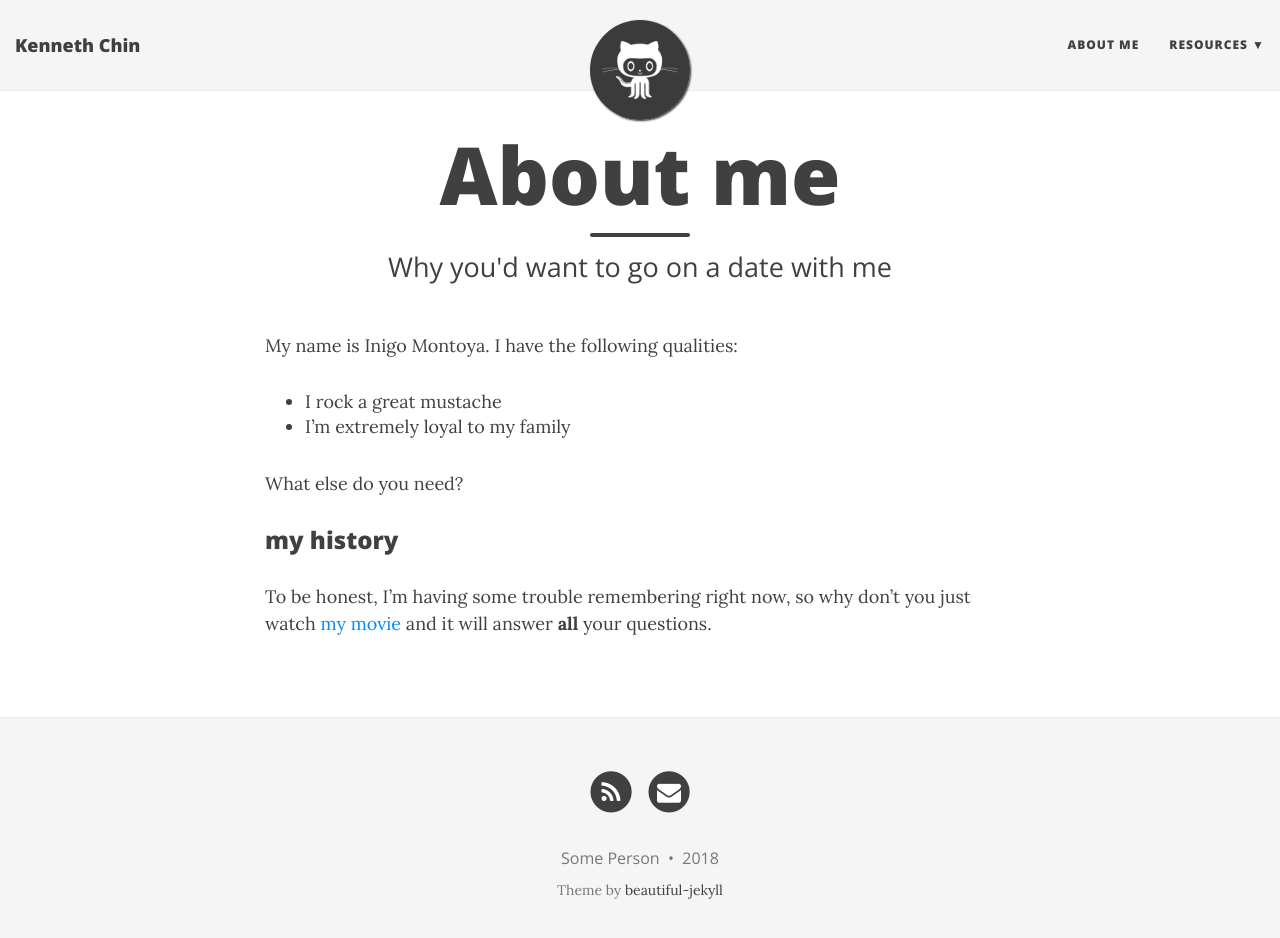
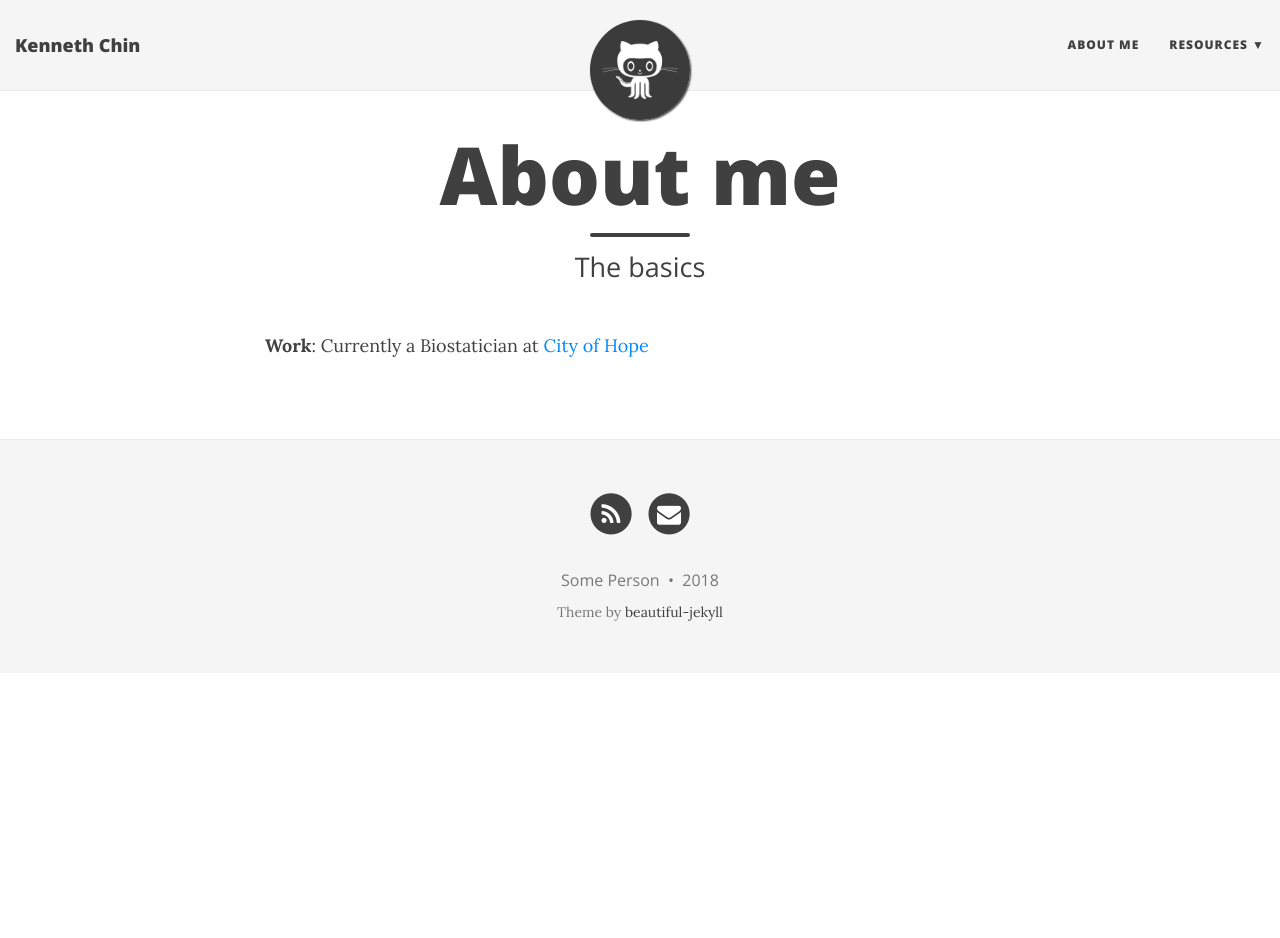
Before and after one commit to kennchin/kennchin.github.io, a Jekyll site: the page built from aboutme.md, in a window 1280 px wide and 951 px high. Shown: the top 938 px of the window. Built offline with Jekyll 4.4.1, drawn with Linux system fonts in a browser that asks for light colours; nearby versions of some CDN libraries.

Commit message:
Update aboutme.md

```diff
--- a/aboutme.md
+++ b/aboutme.md
@@ -1,16 +1,7 @@
 ---
 layout: page
 title: About me
-subtitle: Why you'd want to go on a date with me
+subtitle: The basics
 ---
 
-My name is Inigo Montoya. I have the following qualities:
-
-- I rock a great mustache
-- I'm extremely loyal to my family
-
-What else do you need?
-
-### my history
-
-To be honest, I'm having some trouble remembering right now, so why don't you just watch [my movie](http://en.wikipedia.org/wiki/The_Princess_Bride_%28film%29) and it will answer **all** your questions.
+**Work**: Currently a Biostatician at [City of Hope](https://www.cityofhope.org/homepage)
```
